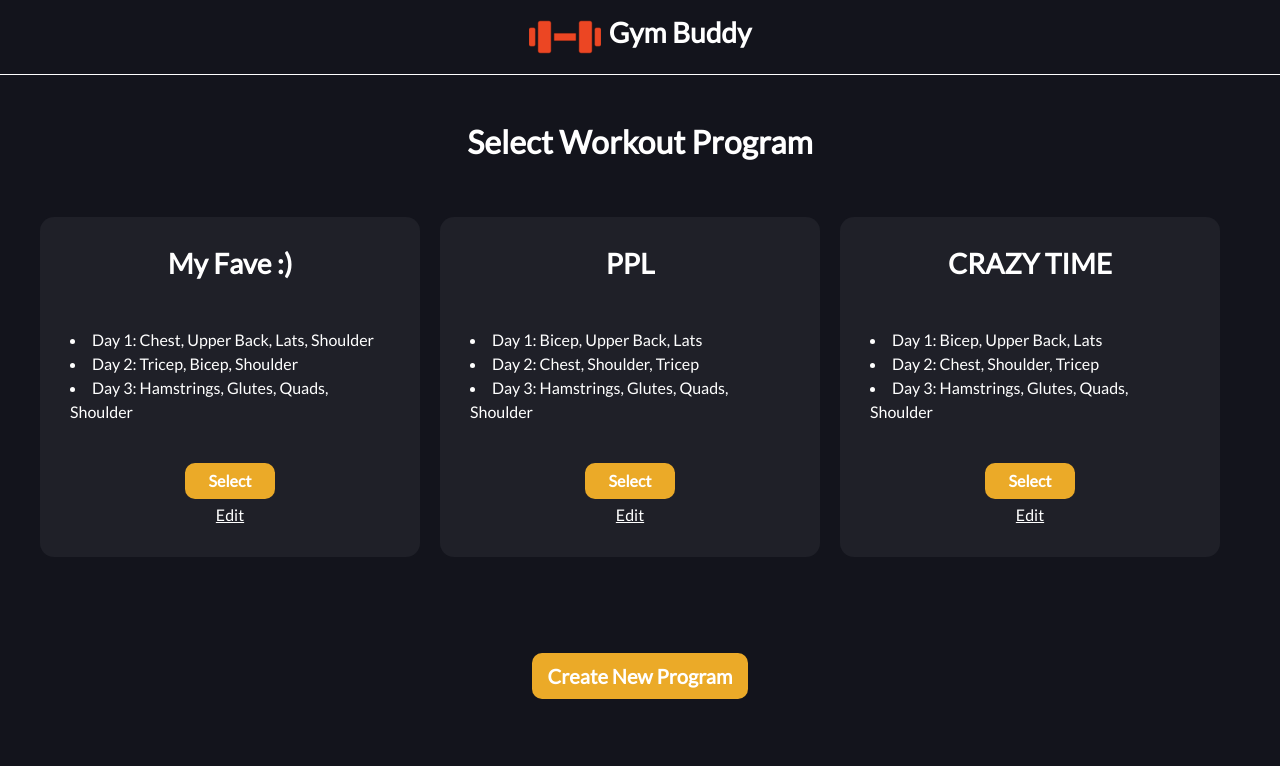
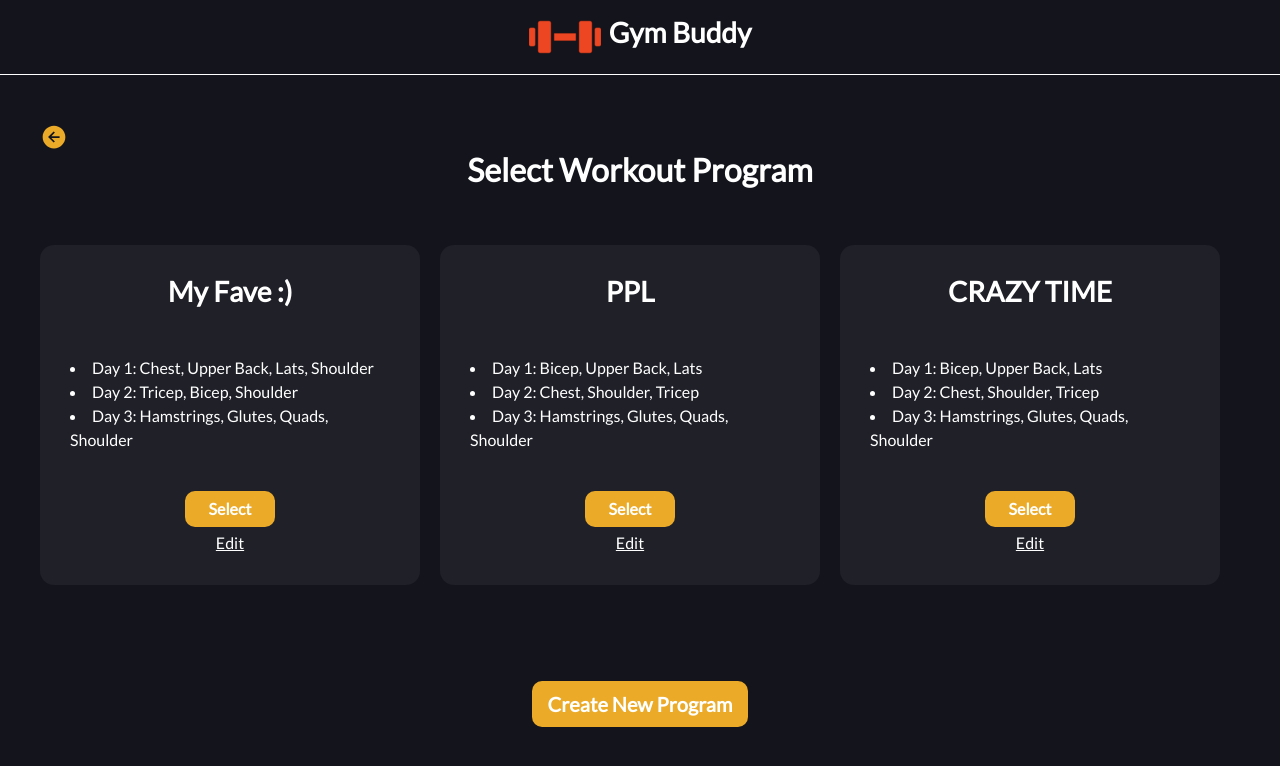
Before and after one commit to JOlivares123/GymBuddy, a React (Create React App) app: page /workout in a window 1280 px wide. Shown: the top 766 px of the page. Built offline with nearby package versions, Linux system fonts and the light colour scheme.

Commit message:
added back button on first step of workout flow + prepped 3rd step

```diff
--- a/src/routes/Workout/WorkoutPage.jsx
+++ b/src/routes/Workout/WorkoutPage.jsx
@@ -71,7 +71,6 @@ export const WorkoutPage = ({ programs = data.programs }) => {
             selectedDay={selectedDay}
             next={nextStep}
             prev={prevStep}
-            step={step}
           />
         );
       case 4:
--- a/src/routes/Workout/components/steps/SelectDay.jsx
+++ b/src/routes/Workout/components/steps/SelectDay.jsx
@@ -1,7 +1,7 @@
 import PropTypes from "prop-types";
+import { IoArrowBackCircleSharp } from "react-icons/io5";
 
 import { Carousel, WorkoutTile } from "../../../../components";
-import { IoArrowBackCircleSharp } from "react-icons/io5";
 import "./SelectDay.scss";
 
 export const SelectDay = ({
--- a/src/routes/Workout/components/steps/SelectProgram.jsx
+++ b/src/routes/Workout/components/steps/SelectProgram.jsx
@@ -1,4 +1,6 @@
 import PropTypes from "prop-types";
+import { IoArrowBackCircleSharp } from "react-icons/io5";
+import { useNavigate } from "react-router-dom";
 
 import { Carousel, CustButton, WorkoutTile } from "./../../../../components";
 
@@ -8,6 +10,11 @@ export const SelectProgram = ({
   selectProgram,
   setSelectedProgramDayTitles,
 }) => {
+  const navigate = useNavigate();
+  //handles logic to navigate home is back button pressed
+  const returnHome = () => {
+    navigate("/home");
+  };
   // handles logic for continuing flow
   const continueToSecondStep = (programId, muscles) => {
     selectProgram(programId);
@@ -18,6 +25,9 @@ export const SelectProgram = ({
 
   return (
     <div className="d-block pt-5">
+      <div onClick={() => returnHome()} className="text-start back-hover">
+        <IoArrowBackCircleSharp color="#EBAA28" size={28} />
+      </div>
       <h2 className="fw-bold pb-4">Select Workout Program</h2>
       <br />
       <Carousel>
--- a/src/routes/Workout/components/steps/SelectWorkout.jsx
+++ b/src/routes/Workout/components/steps/SelectWorkout.jsx
@@ -1,3 +1,17 @@
-export const SelectWorkout = () => {
-  return <div>step 3 - select workout</div>;
+import PropTypes from "prop-types";
+
+export const SelectWorkout = ({ selectedDay, next, prev }) => {
+  console.log(selectedDay, next, prev);
+  return (
+    <div>
+      step 3 - select workout
+      <h2>Target Muscles: fjfjf</h2>
+    </div>
+  );
 };
+
+SelectWorkout.propTypes = {
+  selectedDay: PropTypes.object,
+  next: PropTypes.func,
+  prev: PropTypes.func,
+};
```
